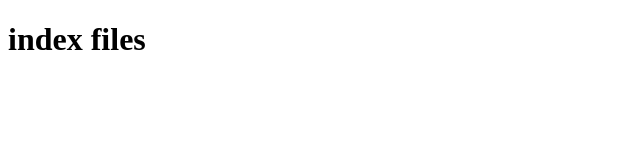
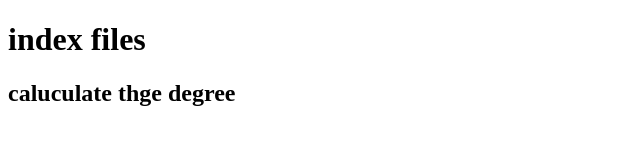
Before and after one commit to vipin-frontend-developer/practisegitthub, a plain HTML site: page index.html in a window 1280 px wide. Shown: the whole page, without its empty margins (0-640 px from the left). Drawn offline with Linux system fonts and the light colour scheme.

Commit message:
modi in index html file

```diff
--- a/index.html
+++ b/index.html
@@ -8,5 +8,6 @@
 </head>
 <body>
     <h1> index files</h1>
+    <h2> caluculate thge degree </h2>
 </body>
 </html>
```
